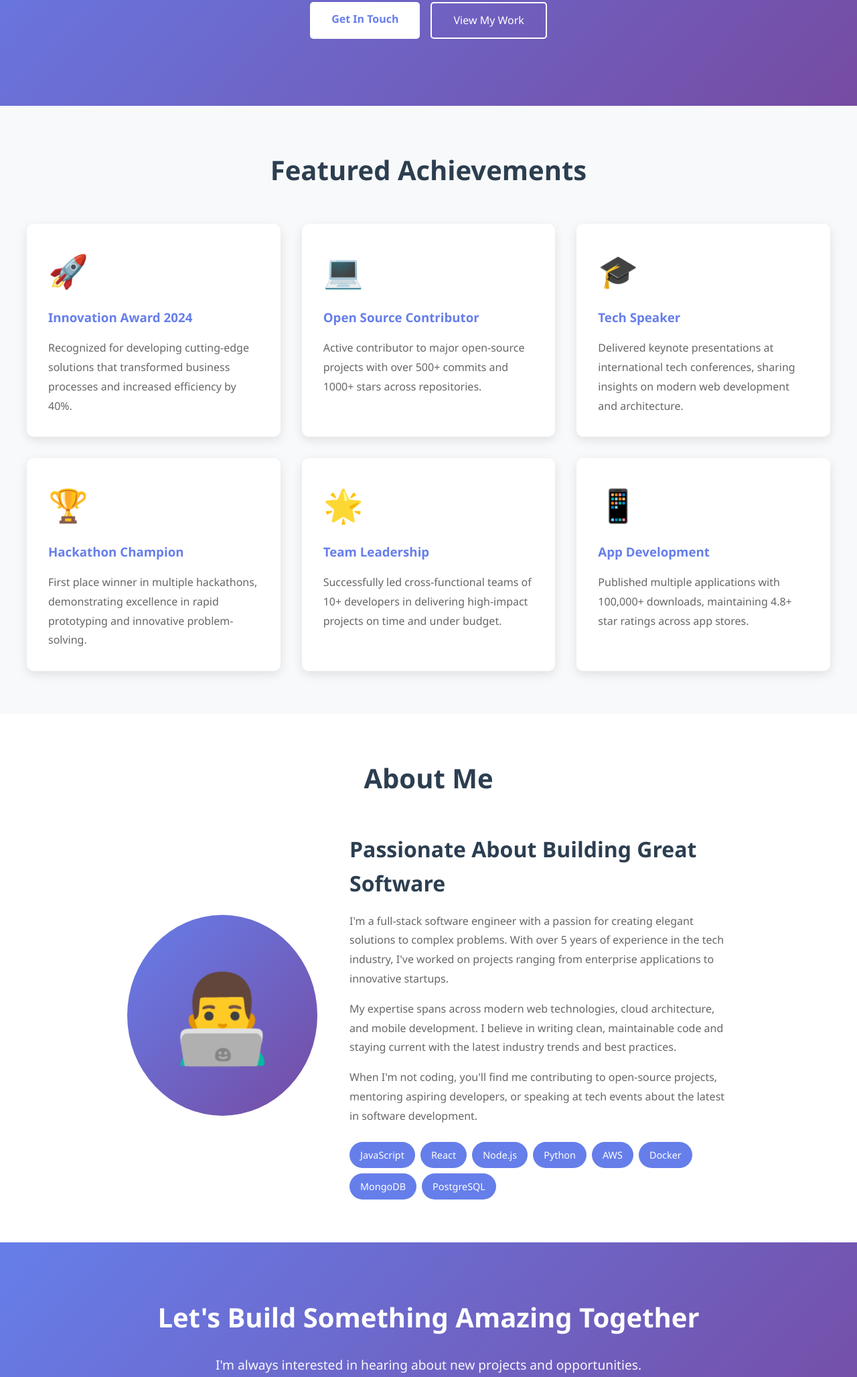
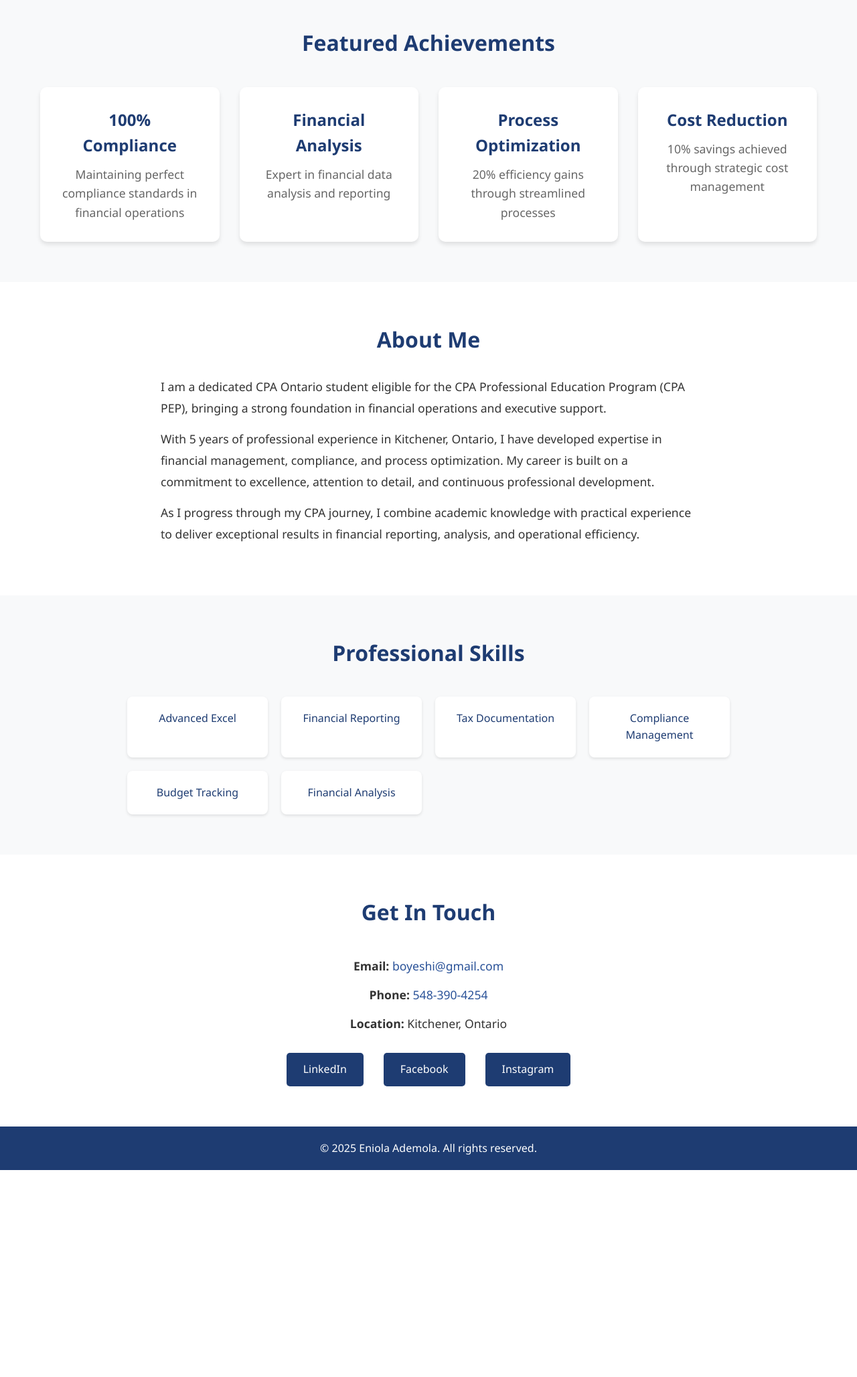
Before and after one commit to Boyeshi/eademola.github.io, a plain HTML site: page index.html in a window 1280 px wide. Shown: the part 370-2426 px from the top of the page at 67% size. After the commit the page ends 2117 px from the top, so only its background shows below. Drawn offline with Linux system fonts and the light colour scheme.

Commit message:
Update portfolio with CPA student content for Eniola Ademola

```diff
--- a/index.html
+++ b/index.html
@@ -3,8 +3,7 @@
 <head>
     <meta charset="UTF-8">
     <meta name="viewport" content="width=device-width, initial-scale=1.0">
-    <meta name="description" content="Emmanuel Ademola - Software Engineer, Full Stack Developer, and Tech Innovator">
-    <title>Emmanuel Ademola | Software Engineer & Developer</title>
+    <title>Eniola Ademola - CPA Student Portfolio</title>
     <style>
         * {
             margin: 0;
@@ -18,415 +17,303 @@
             color: #333;
         }
 
-        /* Navigation */
-        nav {
-            background: #2c3e50;
-            color: white;
-            padding: 1rem 0;
-            position: fixed;
-            width: 100%;
-            top: 0;
-            z-index: 1000;
-            box-shadow: 0 2px 5px rgba(0,0,0,0.1);
-        }
-
-        nav .container {
-            max-width: 1200px;
-            margin: 0 auto;
-            padding: 0 2rem;
-            display: flex;
-            justify-content: space-between;
-            align-items: center;
-        }
-
-        nav .logo {
-            font-size: 1.5rem;
-            font-weight: bold;
-        }
-
-        nav ul {
-            list-style: none;
-            display: flex;
-            gap: 2rem;
-        }
-
-        nav a {
-            color: white;
-            text-decoration: none;
-            transition: color 0.3s;
-        }
-
-        nav a:hover {
-            color: #3498db;
-        }
-
-        /* Hero Section */
-        .hero {
-            background: linear-gradient(135deg, #667eea 0%, #764ba2 100%);
-            color: white;
-            padding: 150px 2rem 100px;
-            text-align: center;
-            margin-top: 60px;
-        }
-
-        .hero h1 {
-            font-size: 3rem;
-            margin-bottom: 1rem;
-            animation: fadeInUp 1s ease;
-        }
-
-        .hero .subtitle {
-            font-size: 1.5rem;
-            margin-bottom: 2rem;
-            opacity: 0.95;
-            animation: fadeInUp 1s ease 0.2s both;
-        }
-
-        .hero .cta-buttons {
-            display: flex;
-            gap: 1rem;
-            justify-content: center;
-            flex-wrap: wrap;
-            animation: fadeInUp 1s ease 0.4s both;
-        }
-
-        .btn {
-            padding: 0.8rem 2rem;
-            border: none;
-            border-radius: 5px;
-            font-size: 1rem;
-            cursor: pointer;
-            text-decoration: none;
-            display: inline-block;
-            transition: transform 0.3s, box-shadow 0.3s;
-        }
-
-        .btn-primary {
-            background: white;
-            color: #667eea;
-            font-weight: bold;
-        }
-
-        .btn-secondary {
-            background: transparent;
-            color: white;
-            border: 2px solid white;
-        }
-
-        .btn:hover {
-            transform: translateY(-3px);
-            box-shadow: 0 10px 20px rgba(0,0,0,0.2);
-        }
-
-        /* Container */
         .container {
             max-width: 1200px;
             margin: 0 auto;
-            padding: 0 2rem;
+            padding: 0 20px;
         }
 
-        /* Section Styles */
-        section {
-            padding: 4rem 2rem;
+        /* Header & Hero Section */
+        header {
+            background: linear-gradient(135deg, #1e3c72 0%, #2a5298 100%);
+            color: white;
+            padding: 80px 0;
+            text-align: center;
         }
 
-        section h2 {
-            text-align: center;
-            font-size: 2.5rem;
-            margin-bottom: 3rem;
-            color: #2c3e50;
+        h1 {
+            font-size: 2.5em;
+            margin-bottom: 15px;
+            font-weight: 700;
         }
 
-        /* Featured Achievements */
+        .subtitle {
+            font-size: 1.3em;
+            margin-bottom: 30px;
+            opacity: 0.95;
+            font-weight: 300;
+        }
+
+        /* Achievements Section */
         .achievements {
             background: #f8f9fa;
+            padding: 60px 0;
+        }
+
+        .achievements h2 {
+            text-align: center;
+            font-size: 2em;
+            margin-bottom: 40px;
+            color: #1e3c72;
         }
 
         .achievement-grid {
             display: grid;
-            grid-template-columns: repeat(auto-fit, minmax(300px, 1fr));
-            gap: 2rem;
-            max-width: 1200px;
-            margin: 0 auto;
+            grid-template-columns: repeat(auto-fit, minmax(250px, 1fr));
+            gap: 30px;
+            margin-top: 30px;
         }
 
         .achievement-card {
             background: white;
-            padding: 2rem;
+            padding: 30px;
             border-radius: 10px;
-            box-shadow: 0 5px 15px rgba(0,0,0,0.1);
-            transition: transform 0.3s;
+            box-shadow: 0 4px 6px rgba(0,0,0,0.1);
+            text-align: center;
+            transition: transform 0.3s ease;
         }
 
         .achievement-card:hover {
-            transform: translateY(-10px);
-        }
-
-        .achievement-card .icon {
-            font-size: 3rem;
-            margin-bottom: 1rem;
+            transform: translateY(-5px);
         }
 
         .achievement-card h3 {
-            color: #667eea;
-            margin-bottom: 1rem;
+            color: #1e3c72;
+            font-size: 1.5em;
+            margin-bottom: 10px;
         }
 
         .achievement-card p {
             color: #666;
+            font-size: 1.1em;
+        }
+
+        /* About Section */
+        .about {
+            padding: 60px 0;
+        }
+
+        .about h2 {
+            font-size: 2em;
+            margin-bottom: 30px;
+            color: #1e3c72;
+            text-align: center;
+        }
+
+        .about-content {
+            max-width: 800px;
+            margin: 0 auto;
+            font-size: 1.1em;
             line-height: 1.8;
         }
 
-        /* About Preview */
-        .about-preview {
-            background: white;
+        .about-content p {
+            margin-bottom: 15px;
         }
 
-        .about-content {
-            max-width: 900px;
-            margin: 0 auto;
-            display: grid;
-            grid-template-columns: 1fr 2fr;
-            gap: 3rem;
-            align-items: center;
+        /* Skills Section */
+        .skills {
+            background: #f8f9fa;
+            padding: 60px 0;
         }
 
-        .about-image {
-            width: 100%;
-            max-width: 300px;
-            height: 300px;
-            border-radius: 50%;
-            background: linear-gradient(135deg, #667eea 0%, #764ba2 100%);
-            display: flex;
-            align-items: center;
-            justify-content: center;
-            font-size: 8rem;
-            color: white;
+        .skills h2 {
+            text-align: center;
+            font-size: 2em;
+            margin-bottom: 40px;
+            color: #1e3c72;
+        }
+
+        .skills-grid {
+            display: grid;
+            grid-template-columns: repeat(auto-fit, minmax(200px, 1fr));
+            gap: 20px;
+            max-width: 900px;
             margin: 0 auto;
         }
 
-        .about-text h3 {
-            color: #2c3e50;
-            font-size: 2rem;
-            margin-bottom: 1rem;
+        .skill-item {
+            background: white;
+            padding: 20px;
+            border-radius: 8px;
+            text-align: center;
+            box-shadow: 0 2px 4px rgba(0,0,0,0.1);
+            font-weight: 500;
+            color: #1e3c72;
         }
 
-        .about-text p {
-            color: #666;
-            margin-bottom: 1rem;
-            line-height: 1.8;
+        /* Contact Section */
+        .contact {
+            padding: 60px 0;
+            text-align: center;
         }
 
-        .skills {
-            display: flex;
-            flex-wrap: wrap;
-            gap: 0.5rem;
-            margin-top: 1.5rem;
+        .contact h2 {
+            font-size: 2em;
+            margin-bottom: 40px;
+            color: #1e3c72;
         }
 
-        .skill-tag {
-            background: #667eea;
-            color: white;
-            padding: 0.5rem 1rem;
-            border-radius: 20px;
-            font-size: 0.9rem;
+        .contact-info {
+            display: flex;
+            flex-direction: column;
+            align-items: center;
+            gap: 15px;
+            margin-bottom: 30px;
         }
 
-        /* Call to Action */
-        .cta-section {
-            background: linear-gradient(135deg, #667eea 0%, #764ba2 100%);
-            color: white;
-            text-align: center;
-            padding: 5rem 2rem;
+        .contact-item {
+            font-size: 1.1em;
         }
 
-        .cta-section h2 {
-            color: white;
-            margin-bottom: 1.5rem;
+        .contact-item a {
+            color: #2a5298;
+            text-decoration: none;
         }
 
-        .cta-section p {
-            font-size: 1.2rem;
-            margin-bottom: 2rem;
-            opacity: 0.95;
-        }
-
-        /* Footer */
-        footer {
-            background: #2c3e50;
-            color: white;
-            text-align: center;
-            padding: 2rem;
+        .contact-item a:hover {
+            text-decoration: underline;
         }
 
         .social-links {
             display: flex;
             justify-content: center;
-            gap: 2rem;
-            margin-bottom: 1rem;
+            gap: 30px;
+            margin-top: 30px;
         }
 
         .social-links a {
+            display: inline-block;
+            padding: 12px 25px;
+            background: #1e3c72;
             color: white;
-            font-size: 1.5rem;
-            transition: color 0.3s;
+            text-decoration: none;
+            border-radius: 5px;
+            transition: background 0.3s ease;
         }
 
         .social-links a:hover {
-            color: #3498db;
+            background: #2a5298;
         }
 
-        /* Animations */
-        @keyframes fadeInUp {
-            from {
-                opacity: 0;
-                transform: translateY(30px);
-            }
-            to {
-                opacity: 1;
-                transform: translateY(0);
-            }
+        /* Footer */
+        footer {
+            background: #1e3c72;
+            color: white;
+            text-align: center;
+            padding: 20px 0;
         }
 
-        /* Responsive Design */
         @media (max-width: 768px) {
-            nav ul {
-                gap: 1rem;
+            h1 {
+                font-size: 2em;
             }
 
-            .hero h1 {
-                font-size: 2rem;
+            .subtitle {
+                font-size: 1.1em;
             }
 
-            .hero .subtitle {
-                font-size: 1.2rem;
+            .achievement-grid {
+                grid-template-columns: 1fr;
             }
 
-            .about-content {
-                grid-template-columns: 1fr;
-                text-align: center;
-            }
-
-            section h2 {
-                font-size: 2rem;
+            .social-links {
+                flex-direction: column;
+                gap: 15px;
             }
         }
     </style>
 </head>
 <body>
-    <!-- Navigation -->
-    <nav>
+    <!-- Hero Section -->
+    <header>
         <div class="container">
-            <div class="logo">EA</div>
-            <ul>
-                <li><a href="#home">Home</a></li>
-                <li><a href="#achievements">Achievements</a></li>
-                <li><a href="#about">About</a></li>
-                <li><a href="#contact">Contact</a></li>
-            </ul>
+            <h1>Eniola Ademola</h1>
+            <p class="subtitle">CPA Ontario Student • Financial Professional • Executive Support Specialist</p>
+            <h2 style="font-size: 1.8em; margin-top: 20px;">Building Excellence in Financial Operations</h2>
         </div>
-    </nav>
-
-    <!-- Hero Section -->
-    <section id="home" class="hero">
-        <h1>Hi, I'm Emmanuel Ademola</h1>
-        <p class="subtitle">Software Engineer | Full Stack Developer | Tech Innovator</p>
-        <div class="cta-buttons">
-            <a href="#contact" class="btn btn-primary">Get In Touch</a>
-            <a href="#achievements" class="btn btn-secondary">View My Work</a>
-        </div>
-    </section>
+    </header>
 
     <!-- Featured Achievements -->
-    <section id="achievements" class="achievements">
+    <section class="achievements">
+        <div class="container">
             <h2>Featured Achievements</h2>
             <div class="achievement-grid">
                 <div class="achievement-card">
-                <div class="icon">🚀</div>
-                <h3>Innovation Award 2024</h3>
-                <p>Recognized for developing cutting-edge solutions that transformed business processes and increased efficiency by 40%.</p>
+                    <h3>100% Compliance</h3>
+                    <p>Maintaining perfect compliance standards in financial operations</p>
                 </div>
                 <div class="achievement-card">
-                <div class="icon">💻</div>
-                <h3>Open Source Contributor</h3>
-                <p>Active contributor to major open-source projects with over 500+ commits and 1000+ stars across repositories.</p>
+                    <h3>Financial Analysis</h3>
+                    <p>Expert in financial data analysis and reporting</p>
                 </div>
                 <div class="achievement-card">
-                <div class="icon">🎓</div>
-                <h3>Tech Speaker</h3>
-                <p>Delivered keynote presentations at international tech conferences, sharing insights on modern web development and architecture.</p>
+                    <h3>Process Optimization</h3>
+                    <p>20% efficiency gains through streamlined processes</p>
                 </div>
                 <div class="achievement-card">
-                <div class="icon">🏆</div>
-                <h3>Hackathon Champion</h3>
-                <p>First place winner in multiple hackathons, demonstrating excellence in rapid prototyping and innovative problem-solving.</p>
-            </div>
-            <div class="achievement-card">
-                <div class="icon">🌟</div>
-                <h3>Team Leadership</h3>
-                <p>Successfully led cross-functional teams of 10+ developers in delivering high-impact projects on time and under budget.</p>
-            </div>
-            <div class="achievement-card">
-                <div class="icon">📱</div>
-                <h3>App Development</h3>
-                <p>Published multiple applications with 100,000+ downloads, maintaining 4.8+ star ratings across app stores.</p>
-            </div>
-        </div>
-    </section>
-
-    <!-- About Preview -->
-    <section id="about" class="about-preview">
-        <h2>About Me</h2>
-        <div class="about-content">
-            <div class="about-image">👨‍💻</div>
-            <div class="about-text">
-                <h3>Passionate About Building Great Software</h3>
-                <p>
-                    I'm a full-stack software engineer with a passion for creating elegant solutions to complex problems.
-                    With over 5 years of experience in the tech industry, I've worked on projects ranging from
-                    enterprise applications to innovative startups.
-                </p>
-                <p>
-                    My expertise spans across modern web technologies, cloud architecture, and mobile development.
-                    I believe in writing clean, maintainable code and staying current with the latest industry trends
-                    and best practices.
-                </p>
-                <p>
-                    When I'm not coding, you'll find me contributing to open-source projects, mentoring aspiring
-                    developers, or speaking at tech events about the latest in software development.
-                </p>
-                <div class="skills">
-                    <span class="skill-tag">JavaScript</span>
-                    <span class="skill-tag">React</span>
-                    <span class="skill-tag">Node.js</span>
-                    <span class="skill-tag">Python</span>
-                    <span class="skill-tag">AWS</span>
-                    <span class="skill-tag">Docker</span>
-                    <span class="skill-tag">MongoDB</span>
-                    <span class="skill-tag">PostgreSQL</span>
+                    <h3>Cost Reduction</h3>
+                    <p>10% savings achieved through strategic cost management</p>
                 </div>
             </div>
         </div>
     </section>
 
-    <!-- Call to Action -->
-    <section class="cta-section">
-        <h2>Let's Build Something Amazing Together</h2>
-        <p>I'm always interested in hearing about new projects and opportunities.</p>
-        <div class="cta-buttons">
-            <a href="#contact" class="btn btn-primary">Start a Conversation</a>
-            <a href="mailto:contact@eademola.com" class="btn btn-secondary">Send Email</a>
+    <!-- About Section -->
+    <section class="about">
+        <div class="container">
+            <h2>About Me</h2>
+            <div class="about-content">
+                <p>I am a dedicated CPA Ontario student eligible for the CPA Professional Education Program (CPA PEP), bringing a strong foundation in financial operations and executive support.</p>
+                <p>With 5 years of professional experience in Kitchener, Ontario, I have developed expertise in financial management, compliance, and process optimization. My career is built on a commitment to excellence, attention to detail, and continuous professional development.</p>
+                <p>As I progress through my CPA journey, I combine academic knowledge with practical experience to deliver exceptional results in financial reporting, analysis, and operational efficiency.</p>
+            </div>
+        </div>
+    </section>
+
+    <!-- Skills Section -->
+    <section class="skills">
+        <div class="container">
+            <h2>Professional Skills</h2>
+            <div class="skills-grid">
+                <div class="skill-item">Advanced Excel</div>
+                <div class="skill-item">Financial Reporting</div>
+                <div class="skill-item">Tax Documentation</div>
+                <div class="skill-item">Compliance Management</div>
+                <div class="skill-item">Budget Tracking</div>
+                <div class="skill-item">Financial Analysis</div>
+            </div>
+        </div>
+    </section>
+
+    <!-- Contact Section -->
+    <section class="contact">
+        <div class="container">
+            <h2>Get In Touch</h2>
+            <div class="contact-info">
+                <div class="contact-item">
+                    <strong>Email:</strong> <a href="mailto:boyeshi@gmail.com">boyeshi@gmail.com</a>
+                </div>
+                <div class="contact-item">
+                    <strong>Phone:</strong> <a href="tel:548-390-4254">548-390-4254</a>
+                </div>
+                <div class="contact-item">
+                    <strong>Location:</strong> Kitchener, Ontario
+                </div>
+            </div>
+            <div class="social-links">
+                <a href="https://www.linkedin.com/in/eniola-ademola-32a9a1155/" target="_blank">LinkedIn</a>
+                <a href="https://www.facebook.com/harold.davis.58152559/" target="_blank">Facebook</a>
+                <a href="https://www.instagram.com/daveee_eee/" target="_blank">Instagram</a>
+            </div>
         </div>
     </section>
 
     <!-- Footer -->
-    <footer id="contact">
-        <div class="social-links">
-            <a href="https://github.com/Boyeshi" title="GitHub">🔗 GitHub</a>
-            <a href="https://linkedin.com" title="LinkedIn">🔗 LinkedIn</a>
-            <a href="https://twitter.com" title="Twitter">🔗 Twitter</a>
+    <footer>
+        <div class="container">
+            <p>&copy; 2025 Eniola Ademola. All rights reserved.</p>
         </div>
-        <p>&copy; 2025 Emmanuel Ademola. All rights reserved.</p>
     </footer>
 </body>
 </html>
```
Lines whose indentation alone changed are shown as unchanged.
